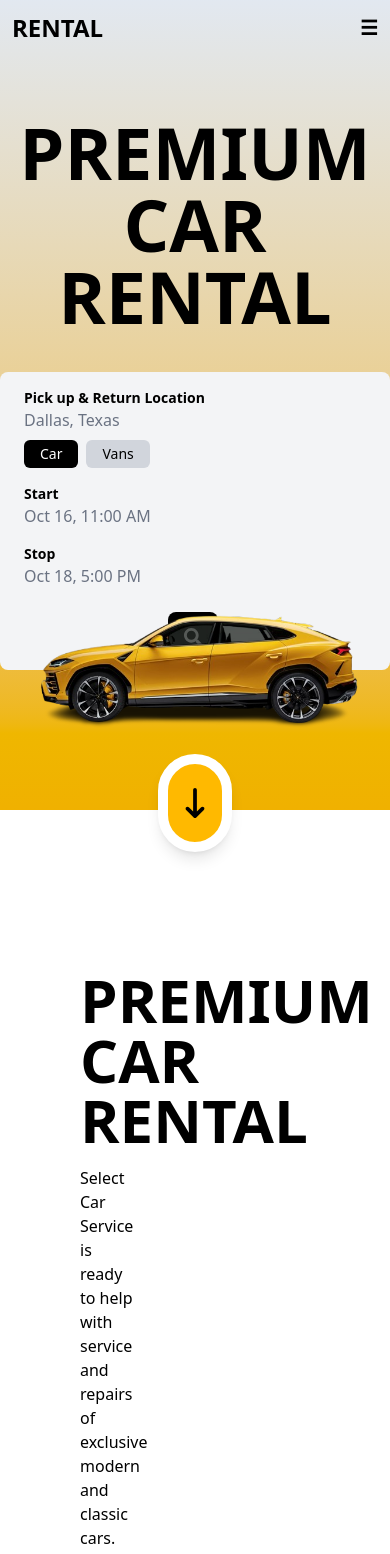
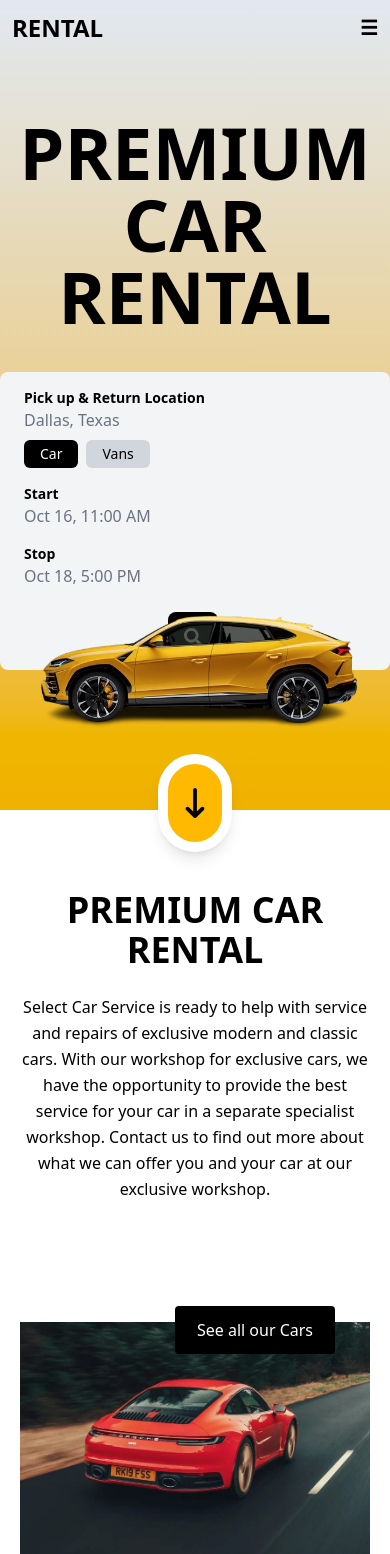
Before and after one commit to MaskINB/Car-Rental-web, a Next.js app: page / in a window 390 px wide. Shown: the top 1554 px of the page. Built offline with nearby package versions, Linux system fonts and the light colour scheme; data requests are answered from the project's data file.

Commit message:
add moblie responsive part in this component

```diff
--- a/src/app/components/secondsection/secondsection.jsx
+++ b/src/app/components/secondsection/secondsection.jsx
@@ -14,31 +14,33 @@ const SecondSection = () => {
   }, []);
 
   if (!data.length) {
-    return <p className="text-center text-lg">Loding....</p>;
+    return <p className="text-center text-lg">Loading...</p>;
   }
 
   return (
-    <div id={`section-${data[0].id}`} className="pt-40 pb-30 px-5 flex items-center justify-between gap-10 pl-20 pr-50">
+    <div
+      id={`section-${data[0].id}`}
+      className="pt-20 pb-20 px-5 lg:px-20 flex flex-col lg:flex-row items-center lg:items-start justify-between gap-12"
+    >
       {/* Text Section */}
-      <div className="w-1/2">
-        <h1 className="text-6xl font-bold mb-4">{data[0].title}</h1>
-        <p className="text-1xl">{data[0].description}</p>
-        <div className="flex relative -top-10 right-15">
+      <div className="w-full lg:w-1/2 text-center lg:text-left space-y-6">
+        <h1 className="text-4xl lg:text-6xl font-bold">{data[0].title}</h1>
+        <p className="text-base lg:text-xl leading-relaxed">{data[0].description}</p>
+        <div className="flex justify-center lg:justify-start">
           <Seeallbutton />
         </div>
       </div>
 
-        <div className="absolute right-5 ">
-          {/* First Image */}
+      {/* Image Section */}
+      <div className="w-full lg:w-auto flex justify-center lg:justify-end">
         <Image
           src={data[0].image}
           alt="Premium Car"
           width={500}
           height={300}
-          className="w-1xl h-auto object-contain "
+          className="object-contain max-w-full h-auto"
         />
       </div>
-      {/* Second Image */}
     </div>
   );
 };
```
